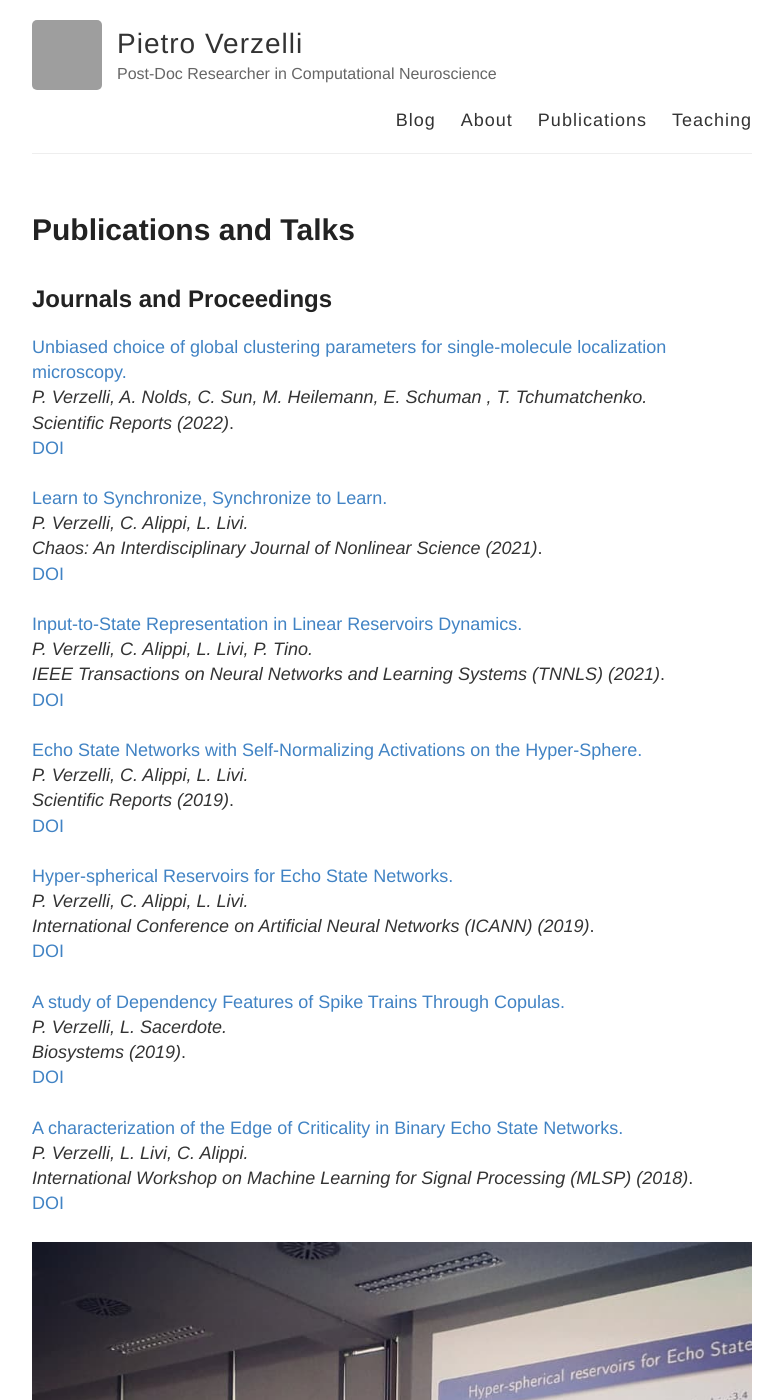
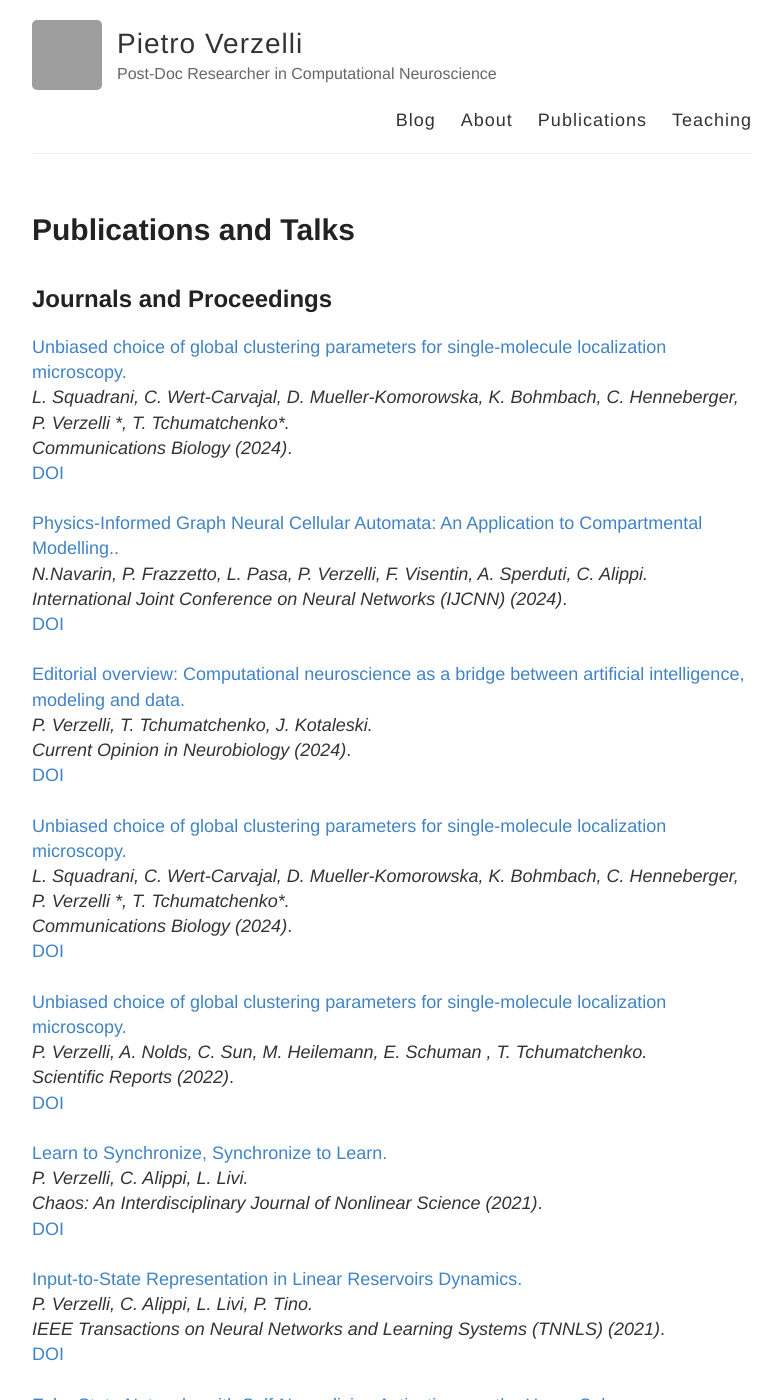
Before and after one commit to verzep/verzep.github.io, a Jekyll site: the page built from publications.html, in a window 1280 px wide and 1400 px high. Shown: the whole window, without its empty margins (248-1031 px from the left). Built offline with Jekyll 4.4.1, drawn with Linux system fonts in a browser that asks for light colours; some of the changed text lies outside the part shown; grey boxes are pictures that could not be loaded.

Commit message:
updates 2024

```diff
--- a/_data/publications.yaml
+++ b/_data/publications.yaml
@@ -1,3 +1,42 @@
+- title: "Unbiased choice of global clustering parameters for single-molecule localization microscopy"
+  authors: L. Squadrani, C. Wert-Carvajal, D. Mueller-Komorowska, K. Bohmbach, C. Henneberger, P.   Verzelli *, T. Tchumatchenko*
+  venue: "Communications Biology"
+  link: https://doi.org/10.1038/s42003-024-06540-8
+  code:
+  code-tf:
+  code-pt:
+  doi: https://doi.org/10.1038/s42003-024-06540-8
+  year: 2024
+
+- title: "Physics-Informed Graph Neural Cellular Automata: An Application to Compartmental Modelling."
+  authors: N.Navarin, P. Frazzetto, L. Pasa, P. Verzelli, F. Visentin, A. Sperduti, C. Alippi
+  venue: "International Joint Conference on Neural Networks (IJCNN)"
+  link:  https://doi.org/10.1109/IJCNN60899.2024.10650578
+  code:
+  code-tf:
+  code-pt:
+  doi:  https://doi.org/10.1109/IJCNN60899.2024.10650578
+  year: 2024
+
+- title: "Editorial overview: Computational neuroscience as a bridge between artificial intelligence, modeling and data"
+  authors: P. Verzelli, T. Tchumatchenko, J. Kotaleski
+  venue: "Current Opinion in Neurobiology"
+  link: https://doi.org/10.1016/j.conb.2023.102835
+  code:
+  code-tf:
+  code-pt:
+  doi: https://doi.org/10.1016/j.conb.2023.102835
+  year: 2024
+
+- title: "Unbiased choice of global clustering parameters for single-molecule localization microscopy"
+  authors: L. Squadrani, C. Wert-Carvajal, D. Mueller-Komorowska, K. Bohmbach, C. Henneberger, P.   Verzelli *, T. Tchumatchenko*
+  venue: "Communications Biology"
+  link: https://doi.org/10.1038/s42003-024-06540-8
+  code:
+  code-tf:
+  code-pt:
+  doi: https://doi.org/10.1038/s42003-024-06540-8
+  year: 2024
 
 - title: "Unbiased choice of global clustering parameters for single-molecule localization microscopy"
   authors: P. Verzelli, A. Nolds,  C. Sun, M. Heilemann, E. Schuman , T. Tchumatchenko
--- a/_data/talks.yaml
+++ b/_data/talks.yaml
@@ -1,3 +1,32 @@
+- title: "Linking Spontaneous Synaptic Activity to Learning"
+  conference: Bernstein Conference of Computational Neuroscience
+  link: https://bernstein-network.de/en/bernstein-conference/
+  video:
+  year: 2024
+
+- title: "Predictive Power of Behavior: Robust Low-dimensional Representation from Pose Data"
+  conference: iBhevae Summer School
+  link: https://ibehave.nrw/
+  video:
+  year: 2024
+
+- title: "Linking Spontaneous Synaptic Activity to Learning"
+  conference: Conference of the Italian Network for Computational Neuroscience (INCN)
+  link: https://incn.it/
+  video:
+  year: 2024
+
+- title: "Predictive Power of Behavior: Robust Low-dimensional Representation from Pose Data"
+  conference: Bonn Brain Meeting
+  link: https://bonnbrain.de/program-2024/
+  video:
+  year: 2024
+
+- title: "Astrocyte-mediated D-serine Regulation Bridges the Gap between BCM Theory, Neurobiology and Behavior"
+  conference: FENS Forum 2024
+  link: https://fensforum.org/
+  video:
+  year: 2024
 
 - title: "Beyond Invasive Monitoring: A Machine Learning Framework for Video-Driven Seizure Forecasting"
   conference: Emergent AI Conference
```
Also changed, not shown: _data/courses.yaml (+15 -0 lines).
